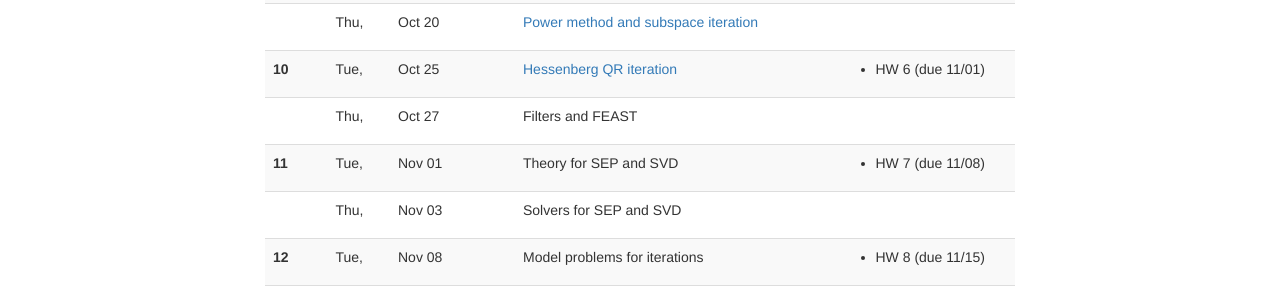
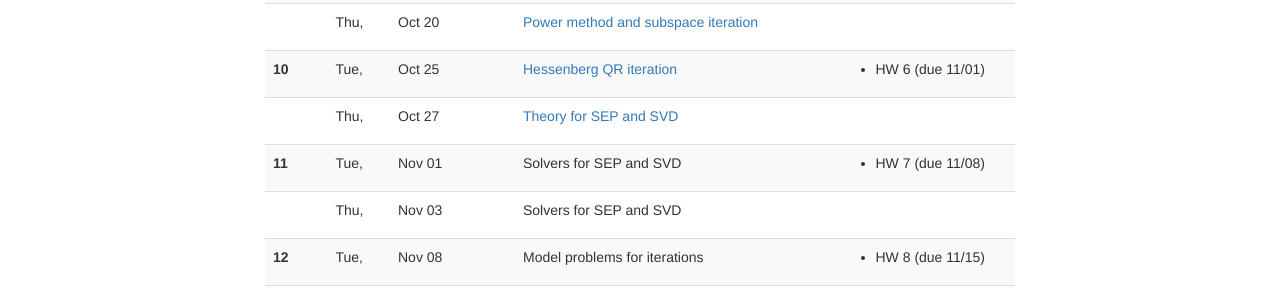
Before and after one commit to dbindel/cs6210-f22, a Jekyll site: the page built from web/schedule.html, in a window 1280 px wide and 900 px high, scrolled down 1108 px. Shown: the part 185-481 px from the top of the window. Built offline with Jekyll 4.4.1, drawn with Linux system fonts in a browser that asks for light colours; nearby versions of some CDN libraries.

```diff
--- a/web/_data/lectures.yml
+++ b/web/_data/lectures.yml
@@ -141,13 +141,14 @@
     - info: HW 6 (due 11/01)
 -
   date: 2022-10-27
-  info: Filters and FEAST
+  info: Theory for SEP and SVD
+  notes: 2022-10-27.pdf
 #
 # ==================
 # Week 11
 -
   date: 2022-11-01
-  info: Theory for SEP and SVD
+  info: Solvers for SEP and SVD
   hw:
     - info: HW 7 (due 11/08)
 -
```
Also changed, not shown: 2 other files.
